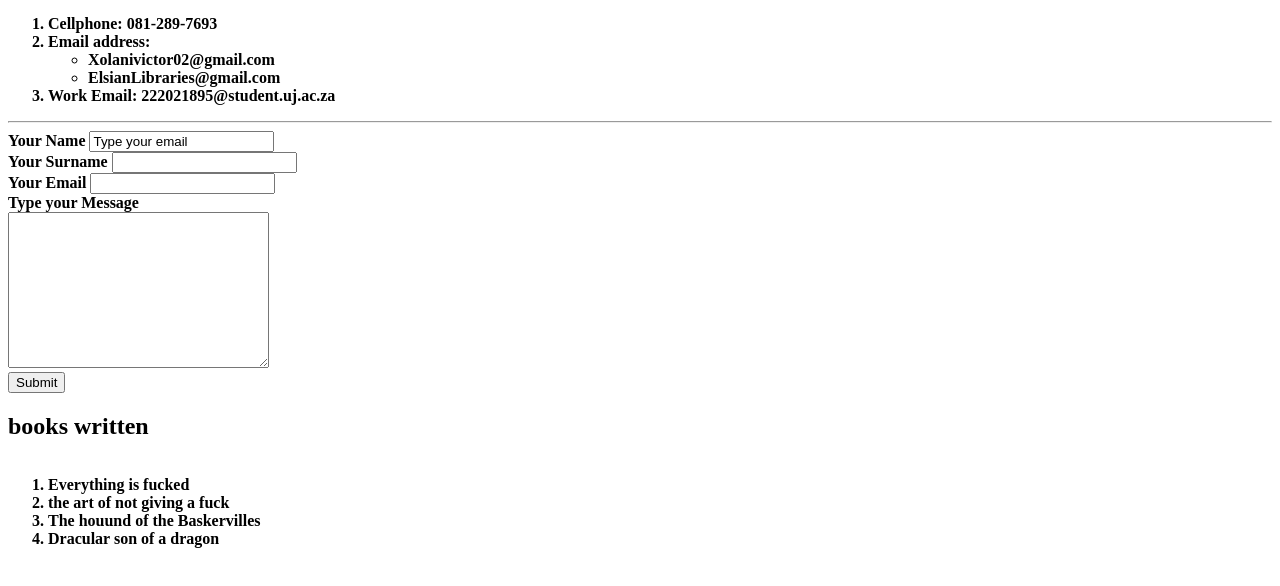
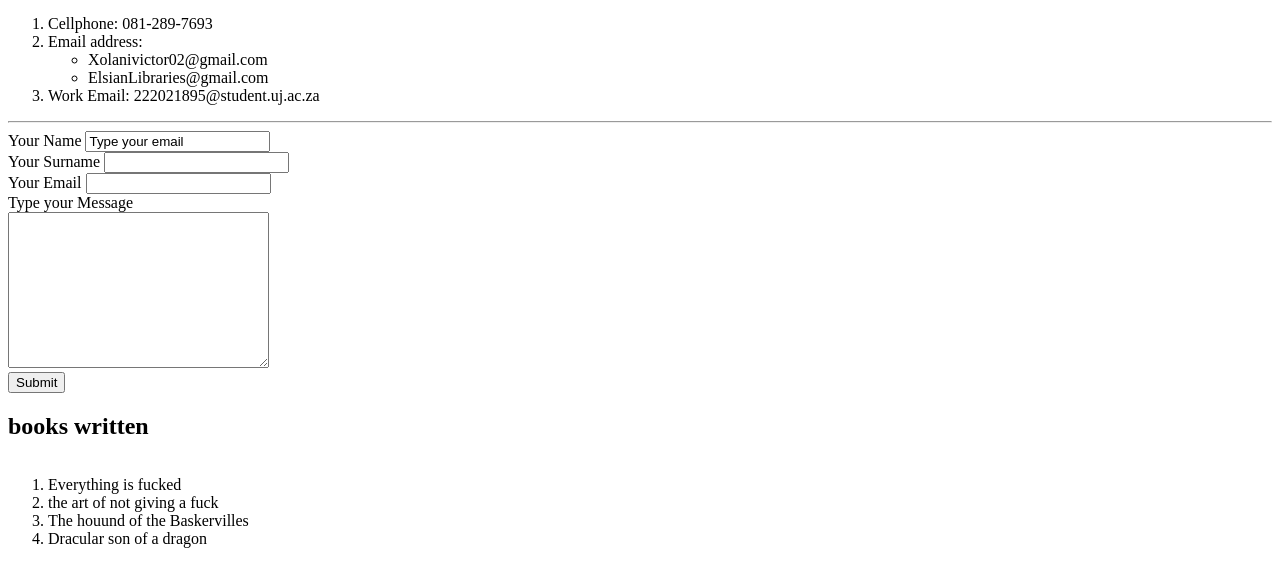
Before and after one commit to bushyeyebrows02/MyFirstProject, a plain HTML site: page ContactDetails.html in a window 1280 px wide. Shown: the part 44-630 px from the top of the page. Drawn offline with Linux system fonts and the light colour scheme.

Commit message:
Update ContactDetails.html

```diff
--- a/ContactDetails.html
+++ b/ContactDetails.html
@@ -1,9 +1,10 @@
 <!DOCTYPE html>
 <html lang="en">
-     <strong><head>
+     <head>
         <meta charset="UTF-8">
         <meta name="viewport" content="width=device-width, initial-scale=1.0">
         <title>Contact Details</title>
+        <link rel="stylesheet" href="CSS/Styles.css">
     </head>
     <body>
         <p><h3>Contact Details</h3></p>
@@ -46,6 +47,5 @@
                 <li>Dracular son of a dragon</li>
             </ol>
         </p>
-    </body></strong>
-
+    </body>
 </html>
```
